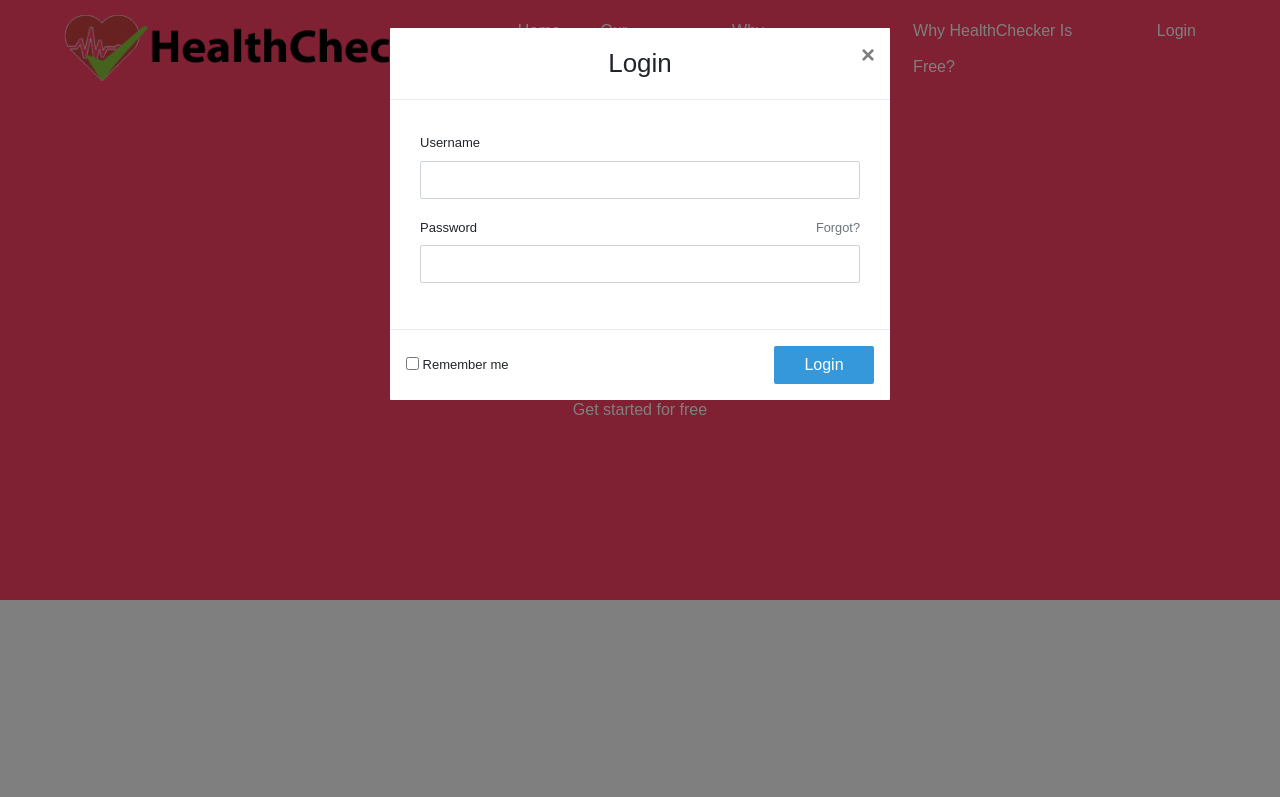
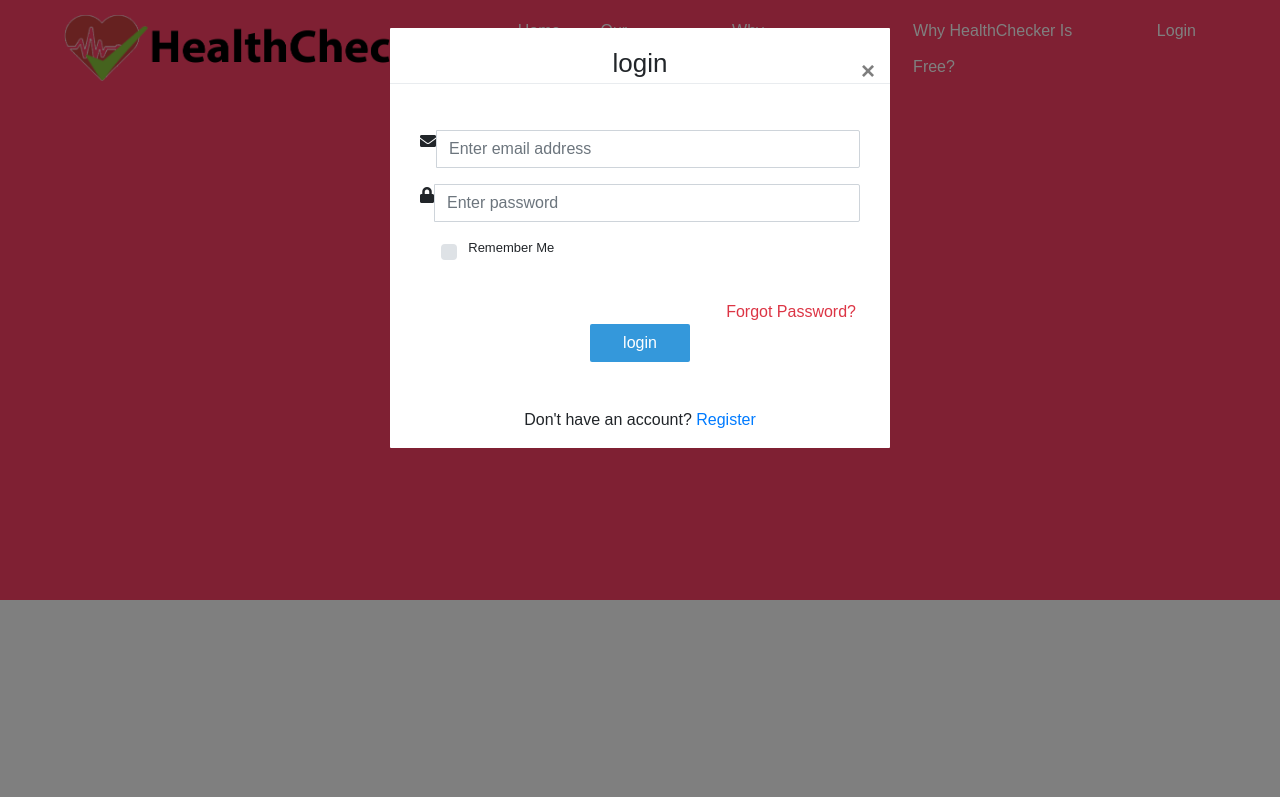
Before and after one commit to kemgur/HealthChecker, a website: page mainpage.html in a window 1280 px wide. Both pictures are taken after a click on the link "Login". Shown: the top 797 px of the page. Drawn offline with nearby package versions, Linux system fonts and the light colour scheme.

Commit message:
login module update

```diff
--- a/mainpage.html
+++ b/mainpage.html
@@ -62,7 +62,8 @@
       <p class="first-title">COVID 19</p>
       <p class="banner-text">We are aiming to Control the health of employees and Prevent epidemic disease.</p>
       <a href="login" target="_blank" class="banner-btn">Get started for free</a>
-       <br><br><br><br></div>
+       <br><br><br><br>
+      </div>
      </div>
    </div>
   </div>
@@ -70,33 +71,92 @@
 <!-- Content banner end-->
 
 <!-- Modal Login  -->
-<div id="LoginModal" class="modal fade">
+<div id="LoginModal" class="modal-style-1 dark modal ">
   <div class="modal-dialog modal-login">
     <div class="modal-content">
-			<form action="/examples/actions/confirmation.php" method="post">
-				<div class="modal-header">
-					<h4 class="modal-title">Login</h4>
+      <div class="modal-header p-0 mb-3 mt-3">
+        <h4 class="modal-title">login</h4>
                 <button type="button" class="close" data-dismiss="modal" aria-hidden="true">&times;</button>
       </div>
       <div class="modal-body">
+        <!-- dont forget to add action and action method  -->
+        <form action="" method="">
           <div class="form-group">
-						<label>Username</label>
-						<input type="text" class="form-control" required="required">
+            <div class="input-group">
+              <span class="input-group-addon"><i class="fa fa-envelope"></i></span>
+              <input type="email" class="form-control" name="email" placeholder="Enter email address" required="required">
+            </div>
           </div>
           <div class="form-group">
-						<div class="clearfix">
-							<label>Password</label>
-							<a href="#" class="float-right text-muted"><small>Forgot?</small></a>
+            <div class="input-group">
+              <span class="input-group-addon"><i class="fa fa-lock"></i></span>
+              <input type="password" class="form-control" name="password" placeholder="Enter password" required="required" autocomplete="on">
+            </div>
+          </div>
+          <div class="row pl-1 pr-1">
+                          <div class="col text-left">
+                              <label class="custom-control custom-checkbox">
+                                  <input type="checkbox" class="custom-control-input" id="item_checkbox" name="item_checkbox" value="option1">
+                                  <span class="custom-control-label">&nbsp;Remember Me</span>
+                              </label>
+                          </div>
+                          <div class="col text-right hint-text pt-0">
+                              <a href="" class="text-danger">Forgot Password?</a>
+                          </div>
+                      </div>
+          <div class="form-group text-center">
+            <button type="submit" class="btn btn-primary btn-signin">login</button>
+
+          </div>
+        </form>
+      </div>
+      <div class="text-center mb-3">Don't have an account? <a class="register" href="#registerModal1" data-dismiss="modal" data-toggle="modal">Register</a></div>
+    </div>
+  </div>
 </div>
 
-						<input type="password" class="form-control" required="required">
+<div id="registerModal1" class="modal-style-1 dark modal ">
+  <div class="modal-dialog modal-login">
+    <div class="modal-content">
+      <div class="modal-header p-0 mb-3 mt-3">
+        <h4 class="modal-title">Register</h4>
+                <button type="button" class="close" data-dismiss="modal" aria-hidden="true">&times;</button>
+      </div>
+      <div class="modal-body">
+        <!-- dont forget to add action and action method  -->
+        <form action="" method="">
+          <div class="form-group">
+            <div class="input-group">
+              <span class="input-group-addon"><i class="fa fa-user"></i></span>
+              <input type="text" class="form-control" name="name" placeholder="Enter your name" required="required">
             </div>
           </div>
-				<div class="modal-footer justify-content-between">
-					<label class="form-check-label"><input type="checkbox"> Remember me</label>
-					<input type="submit" class="btn btn-primary" value="Login">
+          <div class="form-group">
+            <div class="input-group">
+              <span class="input-group-addon"><i class="fa fa-envelope"></i></span>
+              <input type="email" class="form-control" name="email" placeholder="Enter email address" required="required">
             </div>
+          </div>
+          <div class="form-group">
+            <div class="input-group">
+              <span class="input-group-addon"><i class="fa fa-lock"></i></span>
+              <input type="password" class="form-control" name="password" placeholder="Enter password" required="required" autocomplete="on">
+            </div>
+          </div>
+          <div class="form-group">
+            <div class="input-group">
+              <span class="input-group-addon"><i class="fa fa-eye-slash"></i></span>
+              <input type="password" class="form-control" name="password_confirmation" placeholder="Retype password" required="required" autocomplete="on">
+            </div>
+          </div>
+          <div class="form-group text-center">
+            <button type="submit" class="btn btn-primary btn-signin">Register</button>
+
+          </div>
+
         </form>
+      </div>
+      <div class="text-center mb-3">Already have an account? <a class="login" href="#loginModal1" data-dismiss="modal" data-toggle="modal">Login</a></div>
     </div>
   </div>
 </div>
--- a/style.css
+++ b/style.css
@@ -24,6 +24,7 @@ body{font-family: 'Montserrat' sans-serif;
 			}
 }
 
+/* services */
 .content-banner{color: #ffffff;
 min-height:400px;
 height:100%;
@@ -131,7 +132,7 @@ color: white;}
 
 
 
-/* Services section */
+/* Services */
 
 .container {
   width: 100%;
@@ -351,5 +352,3 @@ color: white;}
 	display: inline-block;
 	margin: 100px auto;
 }
-
-  /* LOGIN MODAL ends*/
```
Also changed, not shown: package.json (added, +10 -0 lines), 1 other file. Lines whose indentation alone changed are shown as unchanged.
